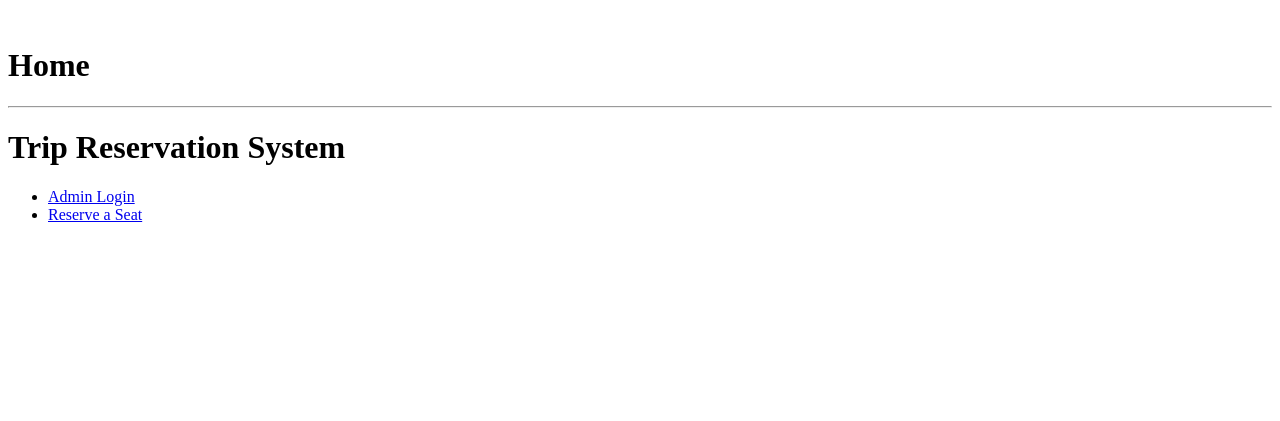
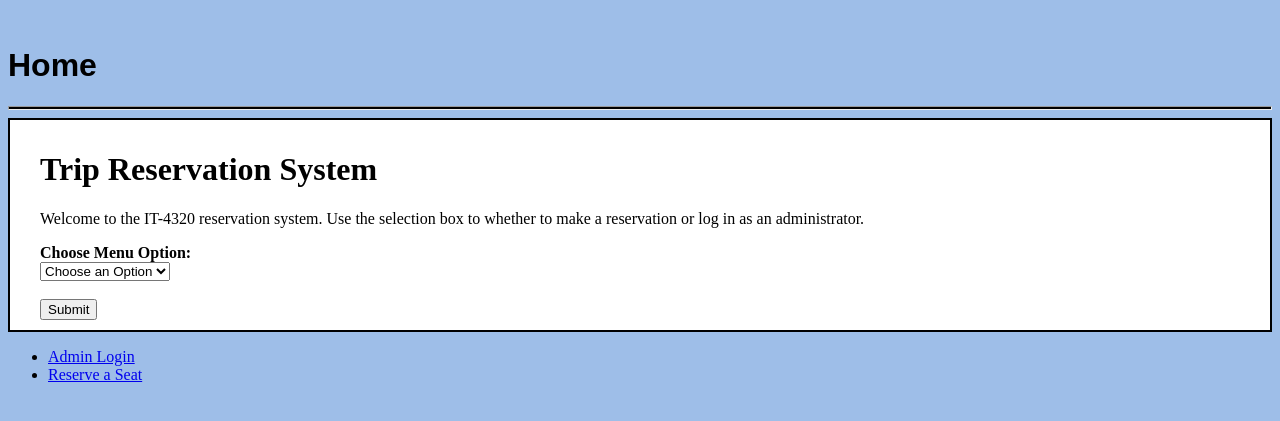
Before and after one commit to SkylerMUstudent/Team12_Final_Project, a Flask app: page / in a window 1280 px wide. Shown: the top 421 px of the page. Run offline with Flask 2, Linux system fonts and the light colour scheme.

Commit message:
I made visual style changes to the Project. I also fixed the row and column user inputs so they cannot go beyond the values allowed

```diff
--- a/templates/index.html
+++ b/templates/index.html
@@ -1,12 +1,56 @@
 <!DOCTYPE html>
 <html>
-<head><title>Main Menu</title></head>
+<head>
+    <title>Main Menu</title>
+    <style>
+        body {
+            background-color: rgb(158, 190, 232);
+        }
+
+        hr {
+            height: 2px;
+            background-color: black;
+        }
+
+        .Form-block {
+            background-color: white;
+            padding: 10px 30px;
+            border: 2px solid black;
+        }
+
+        #home-link {
+            font-family: Arial, Helvetica, sans-serif;
+        }
+
+    </style>
+    <script>
+        function option_Selection(event){
+            event.preventDefault();
+            var userInput = option.value;
+            if (userInput) {
+                window.location.href = userInput;
+            }
+        }
+    </script>
+</head>
 <body>
     <br>
-    <h1>Home</h1>
+    <h1 id="home-link">Home</h1>
     <hr>
-
-    <h1>Trip Reservation System</h1>
+    <div class="Form-block">
+        <h1>Trip Reservation System</h1>
+        <form onsubmit="option_Selection(event)">
+            <p>Welcome to the IT-4320 reservation system. Use the selection box to whether to make a reservation or log in as an administrator.</p>
+            <label for="" style="font-weight: bold;">Choose Menu Option:</label><br>
+            <select id="option">
+                <option value="">Choose an Option</option>
+                <option value="http://127.0.0.1:8080/admin-dashboard">Admin Login</option>
+                <option value="http://127.0.0.1:8080/reserve">Reserve a Set</option>
+            </select>
+            <br><br>
+            <button type="submit">Submit</button>
+        </form>
+    </div>
     <ul>
         <li><a href="/admin-dashboard">Admin Login</a></li>
         <li><a href="/reserve">Reserve a Seat</a></li>
```
Also changed, not shown: templates/admin_login_dashboard.html (+55 -3 lines), templates/confirmation.html (+19 -0 lines), templates/reserve.html (+34 -6 lines), reservations.db.
